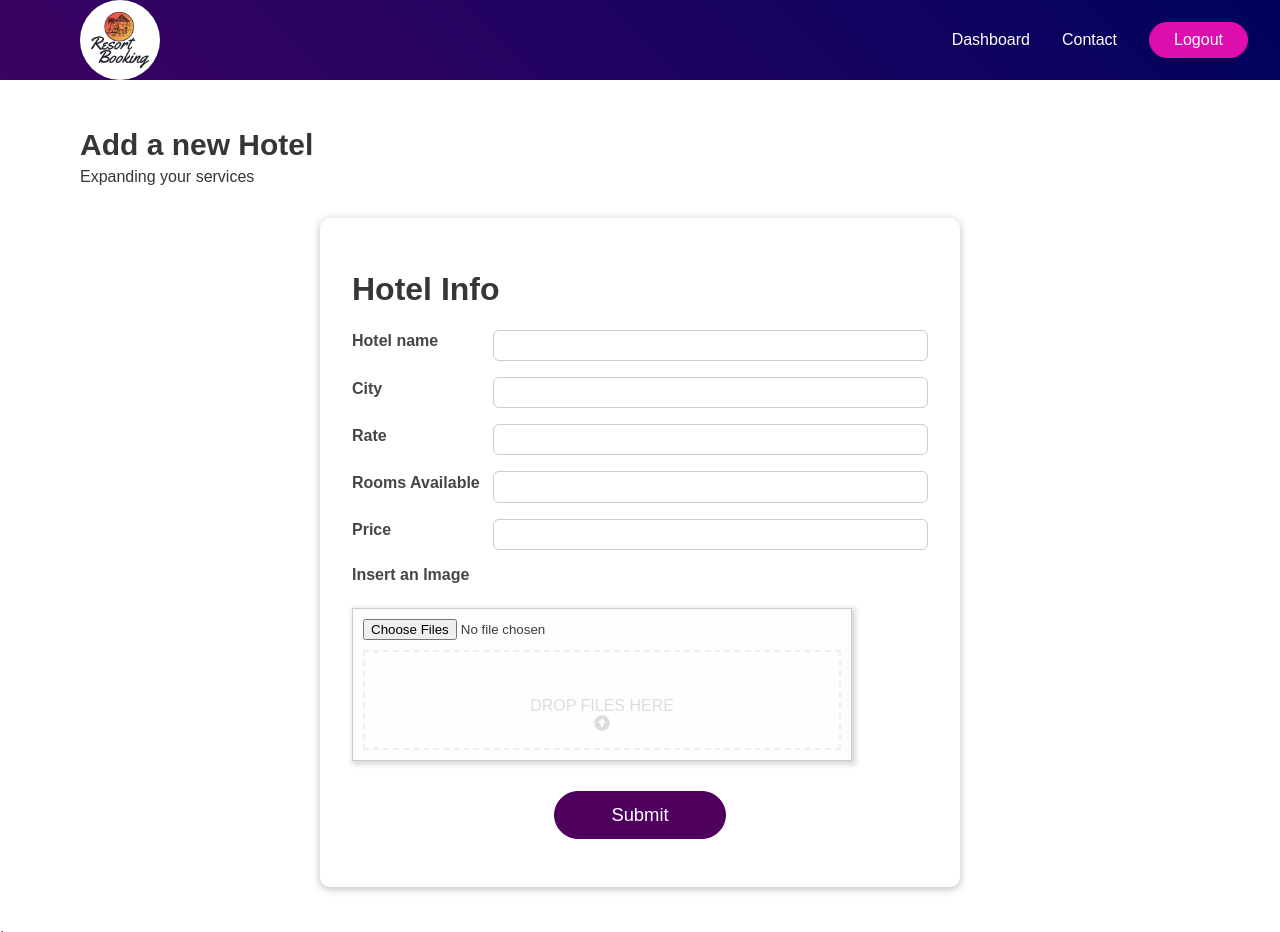
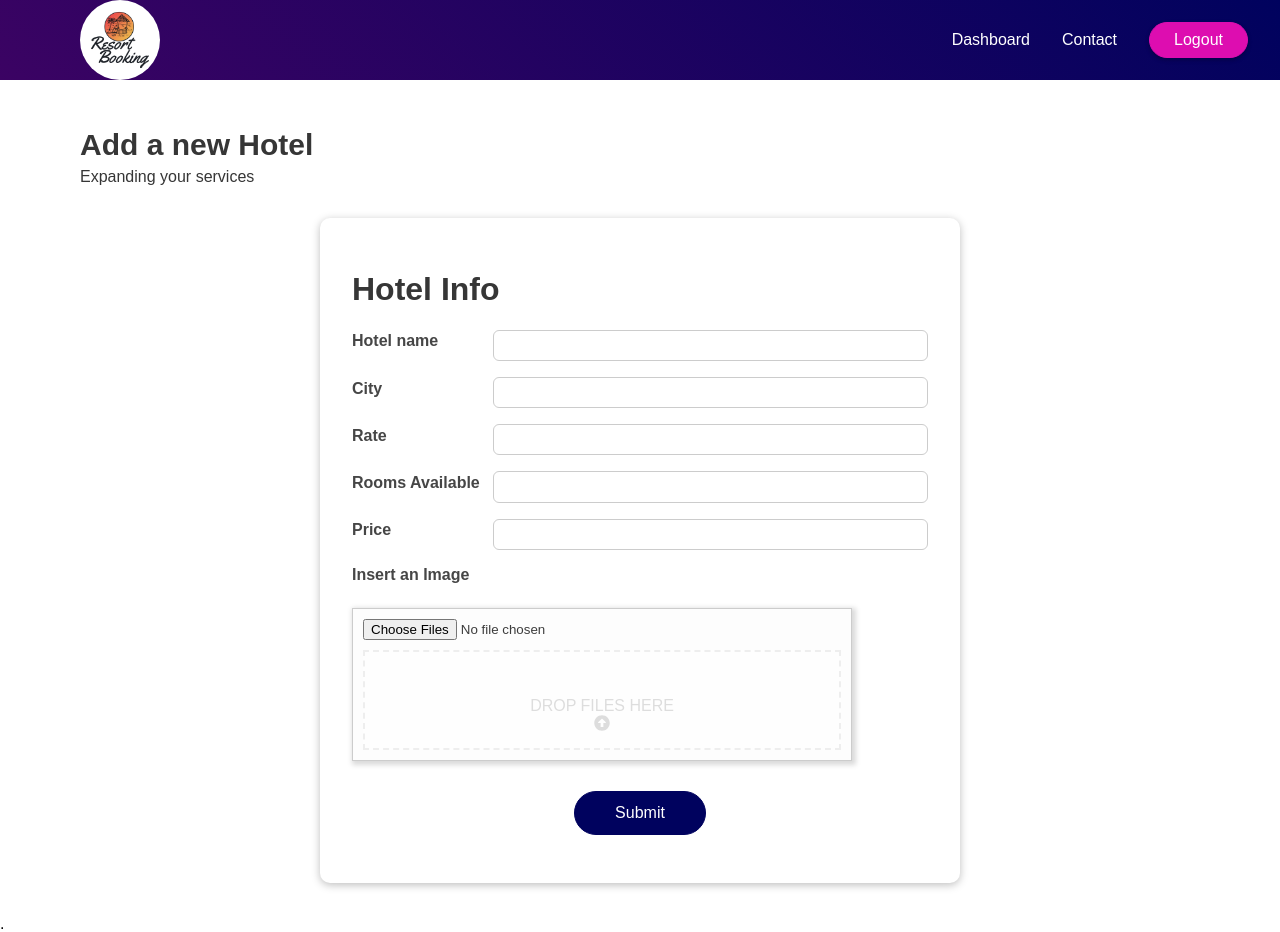
Before and after one commit to lkmSasanga/hotel-reservation-system, a React (Create React App) app: page /add_hotel in a window 1280 px wide. Shown: the top 932 px of the page. Built offline with nearby package versions, Linux system fonts and the light colour scheme.

Commit message:
booking delte option added

```diff
--- a/package.json
+++ b/package.json
@@ -10,6 +10,7 @@
     "@testing-library/react": "^11.1.0",
     "@testing-library/user-event": "^12.1.10",
     "axios": "^0.21.1",
+    "moment": "^2.29.1",
     "react": "^17.0.2",
     "react-dom": "^17.0.2",
     "react-icons": "^4.2.0",
--- a/src/components/Customer/GetBookings.js
+++ b/src/components/Customer/GetBookings.js
@@ -1,4 +1,5 @@
 import React, {useEffect, useState} from 'react';
+import moment from "moment";
 
 import classes from './GetBookings.module.css';
 import CHeader from "./CHeader/CHeader";
@@ -14,6 +15,7 @@ const GetBookings = () => {
     // const [paymentStatus, setPaymentStatus] = useState('Pending');
 
     // const history = useHistory();
+    moment().format();
 
     useEffect(() => {
         setLoggedUserId(localStorage.getItem('id'));
@@ -63,6 +65,29 @@ const GetBookings = () => {
     //     console.log(town);
     //
     // };
+    const removeBooking = (id) => {
+        console.log('id', id);
+        fetch(`http://localhost:5000/api/delete_bookings/${id}`, {
+            method: 'DELETE',
+            headers: {
+                'Authorization': `${localStorage.getItem('token')}`,
+                // 'Content-Type': 'application/json',
+            },
+        }).then(res => res.json())
+            .then(json => {
+                if (json.success) {
+                    // console.log('success');
+                    // console.log(typeof(json.data));
+                    console.log(json);
+                    window.location.reload();
+
+                    // setShowSpinner(false);
+                    // setBookingDetails(json.data)
+                } else {
+                    console.log('Error Occurred');
+                }
+            })
+    };
 
     return (
         <div className={classes.main}>
@@ -78,8 +103,8 @@ const GetBookings = () => {
                             <div className={classes.oneTown} >
                                 {/*<img alt="" className={classes.image} src={booking.image}/>*/}
                                 <p className={classes.header} >{booking.hotel_name}</p>
-                                <p className={classes.content}>Checkin Date : {booking.checkin_date}</p>
-                                <p className={classes.content}>Checkout Date : {booking.checkout_date}</p>
+                                <p className={classes.content}>Checkin Date : {moment(booking.checkin_date).format('YYYY-mm-dd')}</p>
+                                <p className={classes.content}>Checkout Date : {moment(booking.checkout_date).format('YYYY-mm-dd')}</p>
                                 <p className={classes.content}>People count : {booking.people_count}</p>
                                 {/*<p>Payment : {booking.payment &&}</p>*/}
                                 {booking.payment ?
@@ -88,7 +113,7 @@ const GetBookings = () => {
                                 }
                                 <div className={classes.buttons}>
                                     <Button className={classes.payNowButton}>Pay Now</Button>
-                                    <Button className={classes.cancelButton}>Cancel</Button>
+                                    <Button className={classes.cancelButton} onClick={() => removeBooking(booking._id)}>Cancel</Button>
                                 </div>
 
 
--- a/src/components/UI/Button/Button.module.css
+++ b/src/components/UI/Button/Button.module.css
@@ -1,18 +1,18 @@
 .button {
     font: inherit;
-    border: 1px solid #4f005f;
-    background: #4f005f;
+    border: 1px solid #00025e;
+    background: #00025e;
     color: white;
-    padding: 0.75rem 3.5rem;
+    padding: 0.75rem 2.5rem;
     cursor: pointer;
-    font-size: 1.15rem;
+    font-size: 1rem;
     border-radius: 30px;
 }
 
 .button:hover,
 .button:active {
-    background: #741188;
-    border-color: #741188;
+    background: #120a72;
+    border-color: #120a72;
 }
 
 .button:focus {
```
Also changed, not shown: 1 other file (tests, documents, lock files or other folders).
